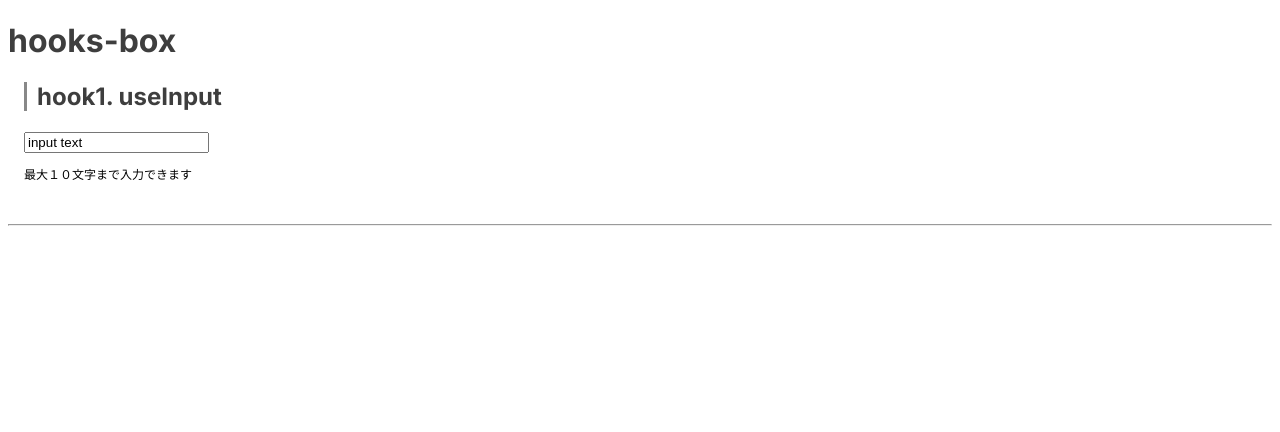
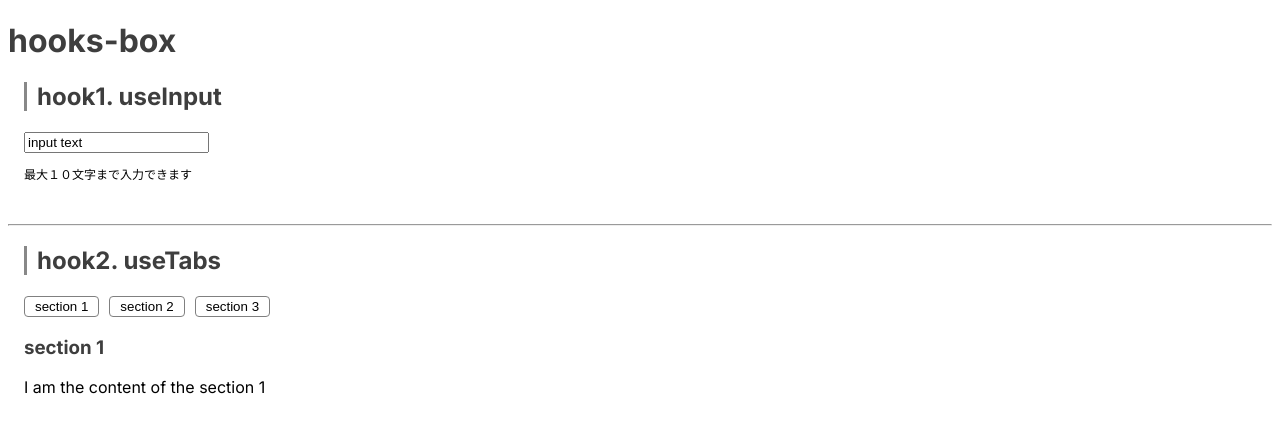
Before and after one commit to HyeYeong/hooks-box, a Next.js app: page / in a window 1280 px wide. Shown: the top 432 px of the page. Built offline with nearby package versions, Linux system fonts and the light colour scheme.

Commit message:
feat: add useTabs

```diff
--- a/src/app/components/hookTest.tsx
+++ b/src/app/components/hookTest.tsx
@@ -1,9 +1,17 @@
 "use client";
 import { useInput } from "@/app/hooks/useInput";
+import { CurrentItem, useTabs } from "@/app/hooks/useTabs";
 
 export const HookTest = () => {
   const maxLength = (value: string | number) => value.toString().length <= 10;
   const data = useInput("input text", maxLength);
+  const contents: CurrentItem[] = [
+    { tab: "section 1", content: "I am the content of the section 1" },
+    { tab: "section 2", content: "I am the content of the section 2" },
+    { tab: "section 3", content: "I am the content of the section 3" },
+  ];
+
+  const tabHook = useTabs(0, contents);
 
   return (
     <main>
@@ -15,6 +23,19 @@ export const HookTest = () => {
         <p className="c-input-info">最大１０文字まで入力できます</p>
       </section>
       <hr />
+      {/* hook2. useTabs */}
+      <section>
+        <h2>hook2. useTabs</h2>
+        {contents.map(({ tab, content }, index: number) => (
+          <button key={tab} onClick={() => tabHook.setCurrentIndex(index)}>
+            {tab}
+          </button>
+        ))}
+        <div>
+          <h3>{tabHook.currentItem.tab}</h3>
+          <p>{tabHook.currentItem.content}</p>
+        </div>
+      </section>
     </main>
   );
 };
--- /dev/null
+++ b/src/app/hooks/useTabs.ts
@@ -0,0 +1,32 @@
+"use client";
+
+import { Dispatch, SetStateAction, useState } from "react";
+
+export type CurrentItem = {
+  tab: string;
+  content: string;
+};
+
+type UseTabs = {
+  currentItem: CurrentItem;
+  setCurrentIndex: Dispatch<SetStateAction<number>>;
+};
+
+export const useTabs = (
+  initialTab: number,
+  allTabs: CurrentItem[]
+): UseTabs => {
+  const [currentIndex, setCurrentIndex] = useState(initialTab);
+  const initialTabItem = {
+    tab: "empty section",
+    content: "content is empty",
+  };
+
+  return {
+    currentItem:
+      allTabs || Array.isArray(allTabs)
+        ? allTabs[currentIndex]
+        : initialTabItem,
+    setCurrentIndex,
+  };
+};
```
